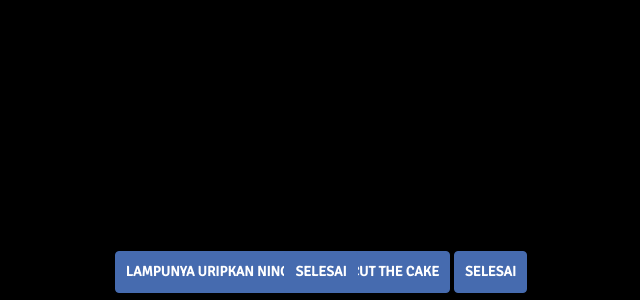
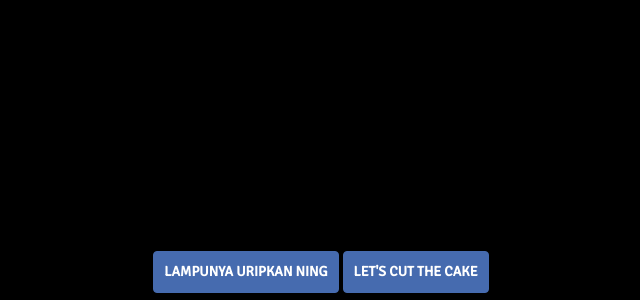
Before and after one commit to yogapang/yogapang.github.io, a website: page index.html in a window 1280 px wide. Shown: the part 500-800 px from the top of the page, without its empty margins (319-959 px from the left). Drawn offline with nearby package versions, Linux system fonts and the light colour scheme.

Commit message:
Update index.html

```diff
--- a/index.html
+++ b/index.html
@@ -165,7 +165,6 @@
 					<button class="btn btn-primary" id="wish_message">Happy Birthday</button>
 					<button class="btn btn-primary" id="story">A mesage for you</button>
 					<button class="btn btn-primary" id="cake_cut">Let's Cut the Cake</button>
-					<button class="btn btn-primary" id="turn_on">selesai</button>
 				</div>
 			</div>
 			<!-- <div class="col-md-2">
@@ -178,11 +177,6 @@
 			</div>
 			<div class="col-md-2">
 			</div> -->
-		</div>
-		<div class="navbar navbar-fixed-bottom">
-			<div class="row">
-				<div class="col-md-6 text-center col-md-offset-3">
-					<button class="btn btn-primary" id="turn_on">selesai</button>
 		</div>
 
 	</div>
```
